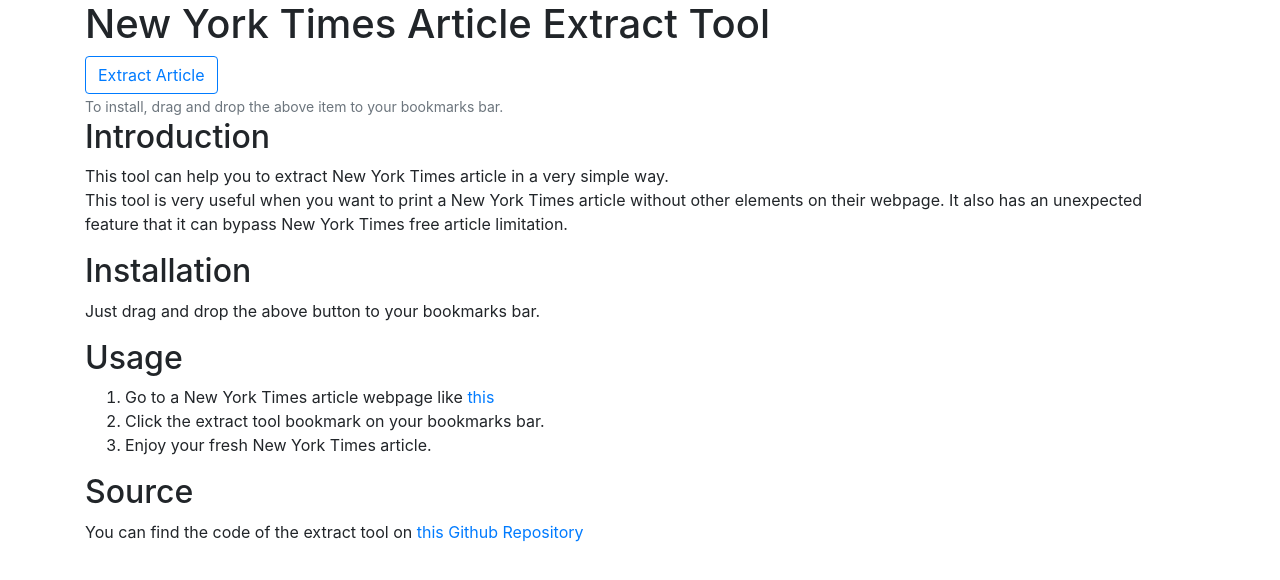
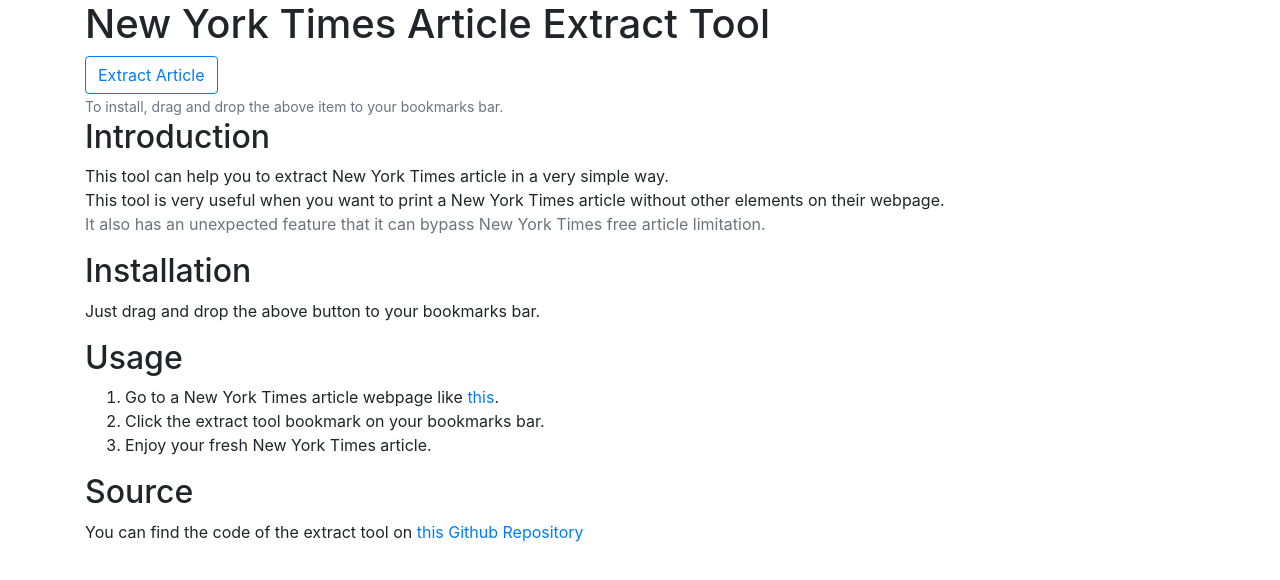
Before and after one commit to JacobLinCool/New-York-Times-Article-Extract-Tool, a plain HTML site: page index.html in a window 1280 px wide. Drawn offline with nearby package versions, Linux system fonts and the light colour scheme.

Commit message:
Update index.html

```diff
--- a/index.html
+++ b/index.html
@@ -14,14 +14,14 @@
       <h2>Introduction</h2>
       <p>
       This tool can help you to extract New York Times article in a very simple way. <br>
-      This tool is very useful when you want to print a New York Times article without other elements on their webpage.
-      It also has an unexpected feature that it can bypass New York Times free article limitation.
+      This tool is very useful when you want to print a New York Times article without other elements on their webpage. <br>
+      <span class="text-muted">It also has an unexpected feature that it can bypass New York Times free article limitation.</span>
       </p>
       <h2>Installation</h2>
       <p>Just drag and drop the above button to your bookmarks bar.</p>
       <h2>Usage</h2>
       <ol>
-        <li>Go to a New York Times article webpage like <a target="_blank" href="https://www.nytimes.com/2019/05/29/lens/fred-baldwin-photography.html">this</a></li>
+        <li>Go to a New York Times article webpage like <a target="_blank" href="https://www.nytimes.com/2019/05/29/lens/fred-baldwin-photography.html">this</a>.</li>
         <li>Click the extract tool bookmark on your bookmarks bar.</li>
         <li>Enjoy your fresh New York Times article.</li>
       </ol>
```
